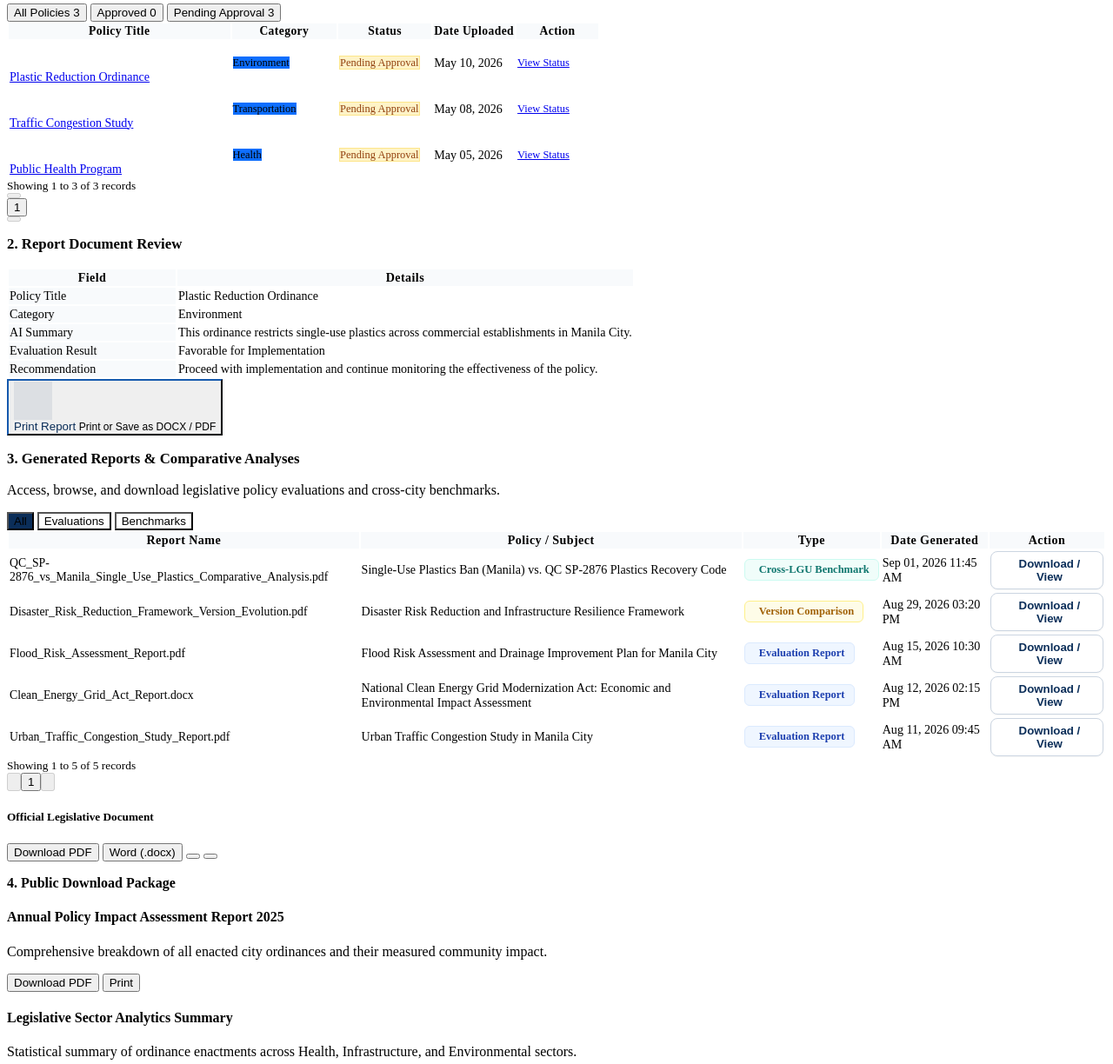
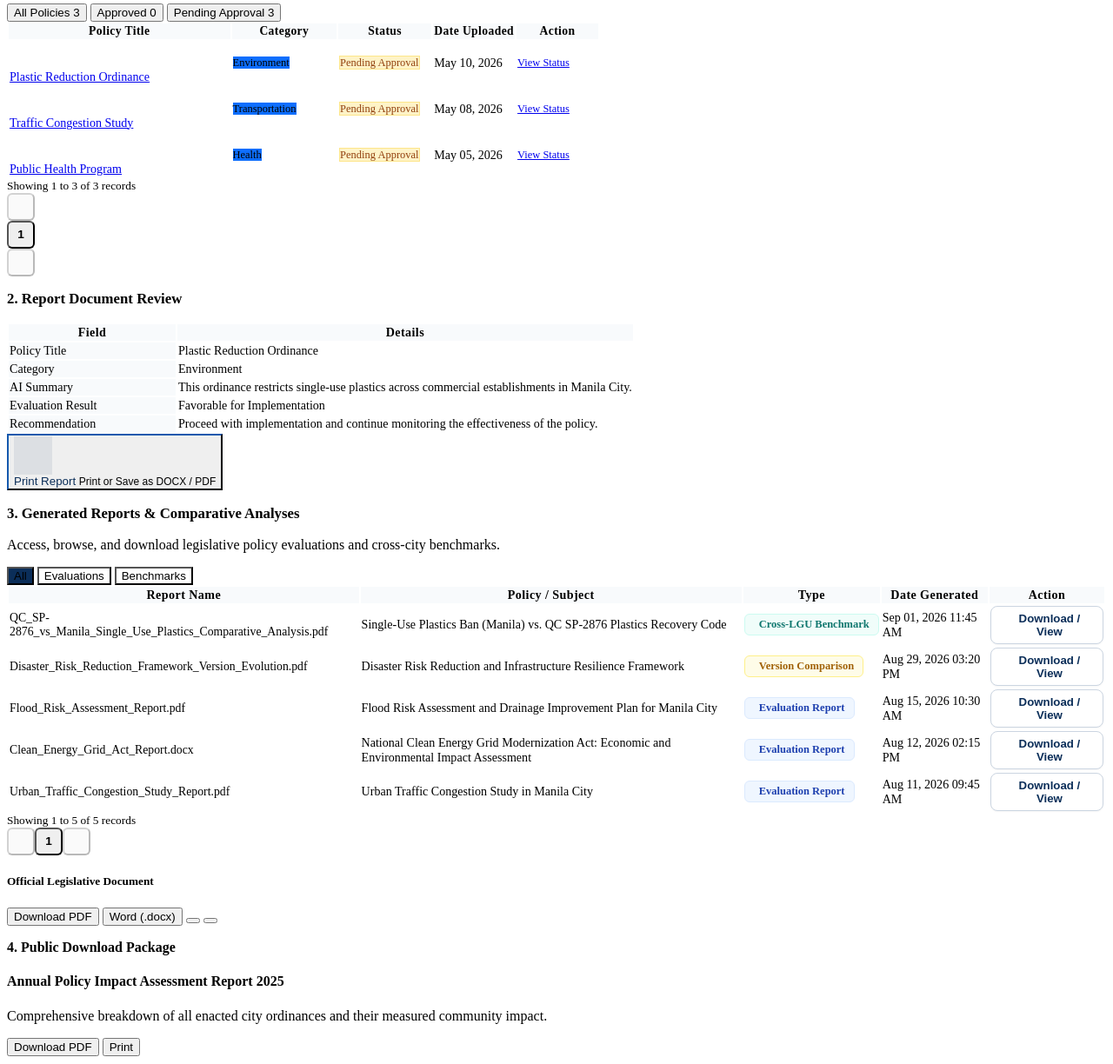
Before and after one commit to marblekiritoes22324/legislative_system, a PHP site: page /users/report.php in a window 1280 px wide. Shown: the part 157-1381 px from the top of the page at 87% size. Run offline with PHP 8.4, Linux system fonts and the light colour scheme.

Commit message:
Ensure uniform fixed size for pagination buttons across all report modules

```diff
--- a/users/report.php
+++ b/users/report.php
@@ -221,11 +221,11 @@ foreach ($u_report_policies as $pol) {
     <div class="d-flex align-items-center justify-content-between pt-1">
       <small class="text-muted fw-medium" id="userReportPoliciesSummaryText">Showing 1 to 10 of <?= count($u_report_policies) ?> records</small>
       <div class="d-flex align-items-center gap-1" id="userReportPolicyPagination">
-        <button type="button" class="btn btn-sm btn-light border rounded-2 px-2.5 py-1" id="userReportPolicyPrevBtn" onclick="changeUserReportPolicyPage(-1)" title="Previous page"><i class="bi bi-chevron-left"></i></button>
+        <button type="button" class="btn btn-sm btn-light border rounded-2 pagination-step-btn" id="userReportPolicyPrevBtn" onclick="changeUserReportPolicyPage(-1)" title="Previous page"><i class="bi bi-chevron-left"></i></button>
         <div id="userReportPolicyPageNumbers" class="d-flex align-items-center gap-1">
-          <button type="button" class="btn btn-sm btn-primary rounded-2 px-3 py-1 fw-bold">1</button>
+          <button type="button" class="btn btn-sm btn-primary rounded-2 pagination-step-btn fw-bold">1</button>
         </div>
-        <button type="button" class="btn btn-sm btn-light border rounded-2 px-2.5 py-1" id="userReportPolicyNextBtn" onclick="changeUserReportPolicyPage(1)" title="Next page"><i class="bi bi-chevron-right"></i></button>
+        <button type="button" class="btn btn-sm btn-light border rounded-2 pagination-step-btn" id="userReportPolicyNextBtn" onclick="changeUserReportPolicyPage(1)" title="Next page"><i class="bi bi-chevron-right"></i></button>
       </div>
     </div>
   </div>
@@ -322,6 +322,22 @@ foreach ($u_report_policies as $pol) {
   </div>
 
   <style>
+    .pagination-step-btn {
+      width: 32px !important;
+      height: 32px !important;
+      min-width: 32px !important;
+      max-width: 32px !important;
+      padding: 0 !important;
+      display: inline-flex !important;
+      align-items: center !important;
+      justify-content: center !important;
+      font-size: 0.85rem !important;
+      font-weight: 600 !important;
+      line-height: 1 !important;
+      border-radius: 6px !important;
+      transition: all 0.15s ease !important;
+      box-sizing: border-box !important;
+    }
     /* Clean Executive Recent Reports Styling */
     .badge-report-type {
       display: inline-flex;
@@ -412,11 +428,11 @@ foreach ($u_report_policies as $pol) {
     <div class="d-flex align-items-center justify-content-between pt-2">
       <small class="text-muted fw-medium" id="recentUserReportsCount">Showing 0 records</small>
       <div class="d-flex align-items-center gap-1" id="recentUserReportsPagination">
-        <button type="button" class="btn btn-sm btn-light border rounded-2 px-2.5 py-1" id="recentUserReportsPrevBtn" onclick="changeRecentUserReportsPage(-1)" title="Previous page"><i class="bi bi-chevron-left"></i></button>
+        <button type="button" class="btn btn-sm btn-light border rounded-2 pagination-step-btn" id="recentUserReportsPrevBtn" onclick="changeRecentUserReportsPage(-1)" title="Previous page"><i class="bi bi-chevron-left"></i></button>
         <div id="recentUserReportsPageNumbers" class="d-flex align-items-center gap-1">
-          <button type="button" class="btn btn-sm btn-primary rounded-2 px-3 py-1 fw-bold">1</button>
+          <button type="button" class="btn btn-sm btn-primary rounded-2 pagination-step-btn fw-bold">1</button>
         </div>
-        <button type="button" class="btn btn-sm btn-light border rounded-2 px-2.5 py-1" id="recentUserReportsNextBtn" onclick="changeRecentUserReportsPage(1)" title="Next page"><i class="bi bi-chevron-right"></i></button>
+        <button type="button" class="btn btn-sm btn-light border rounded-2 pagination-step-btn" id="recentUserReportsNextBtn" onclick="changeRecentUserReportsPage(1)" title="Next page"><i class="bi bi-chevron-right"></i></button>
       </div>
     </div>
   </div>
@@ -1230,7 +1246,7 @@ foreach ($u_report_policies as $pol) {
       for (var p = 1; p <= totalPages; p++) {
         var isActive = (p === _recentUserReportsCurrentPage);
         var cls = isActive ? 'btn-primary text-white fw-bold' : 'btn-light border text-dark';
-        pagesHtml += '<button type="button" class="btn btn-sm rounded-2 px-3 py-1 ' + cls + '" onclick="goToRecentUserReportsPage(' + p + ')">' + p + '</button>';
+        pagesHtml += '<button type="button" class="btn btn-sm rounded-2 pagination-step-btn ' + cls + '" onclick="goToRecentUserReportsPage(' + p + ')">' + p + '</button>';
       }
       pagesContainer.innerHTML = pagesHtml;
     }
@@ -1357,7 +1373,7 @@ foreach ($u_report_policies as $pol) {
       for (var p = 1; p <= totalPages; p++) {
         var isActive = (p === _userReportPolicyCurrentPage);
         var cls = isActive ? 'btn-primary text-white fw-bold' : 'btn-light border text-dark';
-        pagesHtml += '<button type="button" class="btn btn-sm rounded-2 px-3 py-1 ' + cls + '" onclick="goToUserReportPolicyPage(' + p + ')">' + p + '</button>';
+        pagesHtml += '<button type="button" class="btn btn-sm rounded-2 pagination-step-btn ' + cls + '" onclick="goToUserReportPolicyPage(' + p + ')">' + p + '</button>';
       }
       pagesContainer.innerHTML = pagesHtml;
     }
```
Also changed, not shown: admin/reports.php (+24 -8 lines), staff/reports.php (+24 -8 lines).
